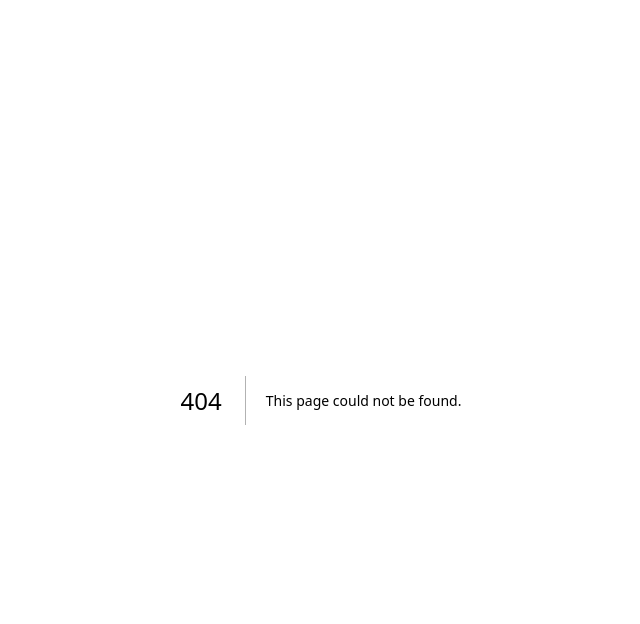
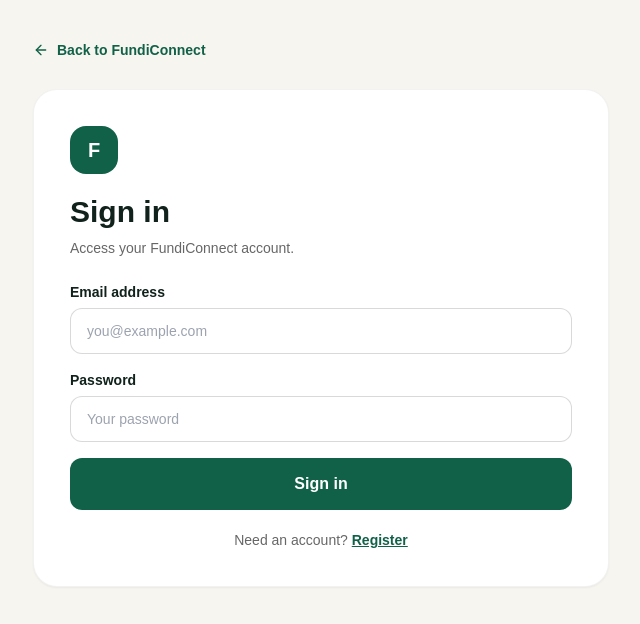
Before and after one commit to ederstoneCorp/kenyanYouthJobs, a Next.js app in the folder frontend/: page /login in a window 1280 px wide. Before the commit this address had no page. Shown: the top 624 px of the page, without its empty margins (319-959 px from the left). Built offline with nearby package versions, Linux system fonts and the light colour scheme; no server answers.

Commit message:
Add Supabase email and password sign-in page

```diff
--- /dev/null
+++ b/frontend/app/login/page.tsx
@@ -0,0 +1,93 @@
+"use client";
+
+import { FormEvent, useState } from "react";
+import Link from "next/link";
+import { useRouter } from "next/navigation";
+import { ArrowLeft } from "lucide-react";
+import { supabase } from "../lib/supabase";
+
+export default function LoginPage() {
+  const router = useRouter();
+  const [email, setEmail] = useState("");
+  const [password, setPassword] = useState("");
+  const [busy, setBusy] = useState(false);
+  const [error, setError] = useState("");
+
+  async function handleSubmit(event: FormEvent<HTMLFormElement>) {
+    event.preventDefault();
+    setBusy(true);
+    setError("");
+
+    const { error: signInError } = await supabase.auth.signInWithPassword({
+      email: email.trim().toLowerCase(),
+      password,
+    });
+
+    setBusy(false);
+    if (signInError) {
+      setError(signInError.message);
+      return;
+    }
+
+    router.push("/");
+    router.refresh();
+  }
+
+  return (
+    <main className="min-h-screen bg-sand px-5 py-10 text-ink">
+      <div className="mx-auto max-w-xl">
+        <Link href="/" className="inline-flex items-center gap-2 text-sm font-semibold text-forest">
+          <ArrowLeft size={16} /> Back to FundiConnect
+        </Link>
+
+        <section className="mt-6 rounded-3xl border border-black/5 bg-white p-6 shadow-sm sm:p-9">
+          <div className="grid h-12 w-12 place-items-center rounded-2xl bg-forest text-xl font-black text-white">F</div>
+          <h1 className="mt-5 text-3xl font-black">Sign in</h1>
+          <p className="mt-2 text-sm text-black/60">Access your FundiConnect account.</p>
+
+          <form onSubmit={handleSubmit} className="mt-6 space-y-4">
+            <label className="block text-sm font-semibold">
+              Email address
+              <input
+                required
+                type="email"
+                autoComplete="email"
+                value={email}
+                onChange={(e) => setEmail(e.target.value)}
+                className="mt-1.5 w-full rounded-xl border border-black/15 px-4 py-3 font-normal outline-none focus:border-forest"
+                placeholder="you@example.com"
+              />
+            </label>
+
+            <label className="block text-sm font-semibold">
+              Password
+              <input
+                required
+                type="password"
+                autoComplete="current-password"
+                value={password}
+                onChange={(e) => setPassword(e.target.value)}
+                className="mt-1.5 w-full rounded-xl border border-black/15 px-4 py-3 font-normal outline-none focus:border-forest"
+                placeholder="Your password"
+              />
+            </label>
+
+            {error && <p role="alert" className="rounded-xl bg-red-50 p-3 text-sm text-red-700">{error}</p>}
+
+            <button
+              type="submit"
+              disabled={busy}
+              className="w-full rounded-xl bg-forest px-4 py-3.5 font-bold text-white disabled:cursor-not-allowed disabled:opacity-60"
+            >
+              {busy ? "Signing in…" : "Sign in"}
+            </button>
+          </form>
+
+          <p className="mt-5 text-center text-sm text-black/60">
+            Need an account? <Link href="/register" className="font-bold text-forest underline">Register</Link>
+          </p>
+        </section>
+      </div>
+    </main>
+  );
+}
```
